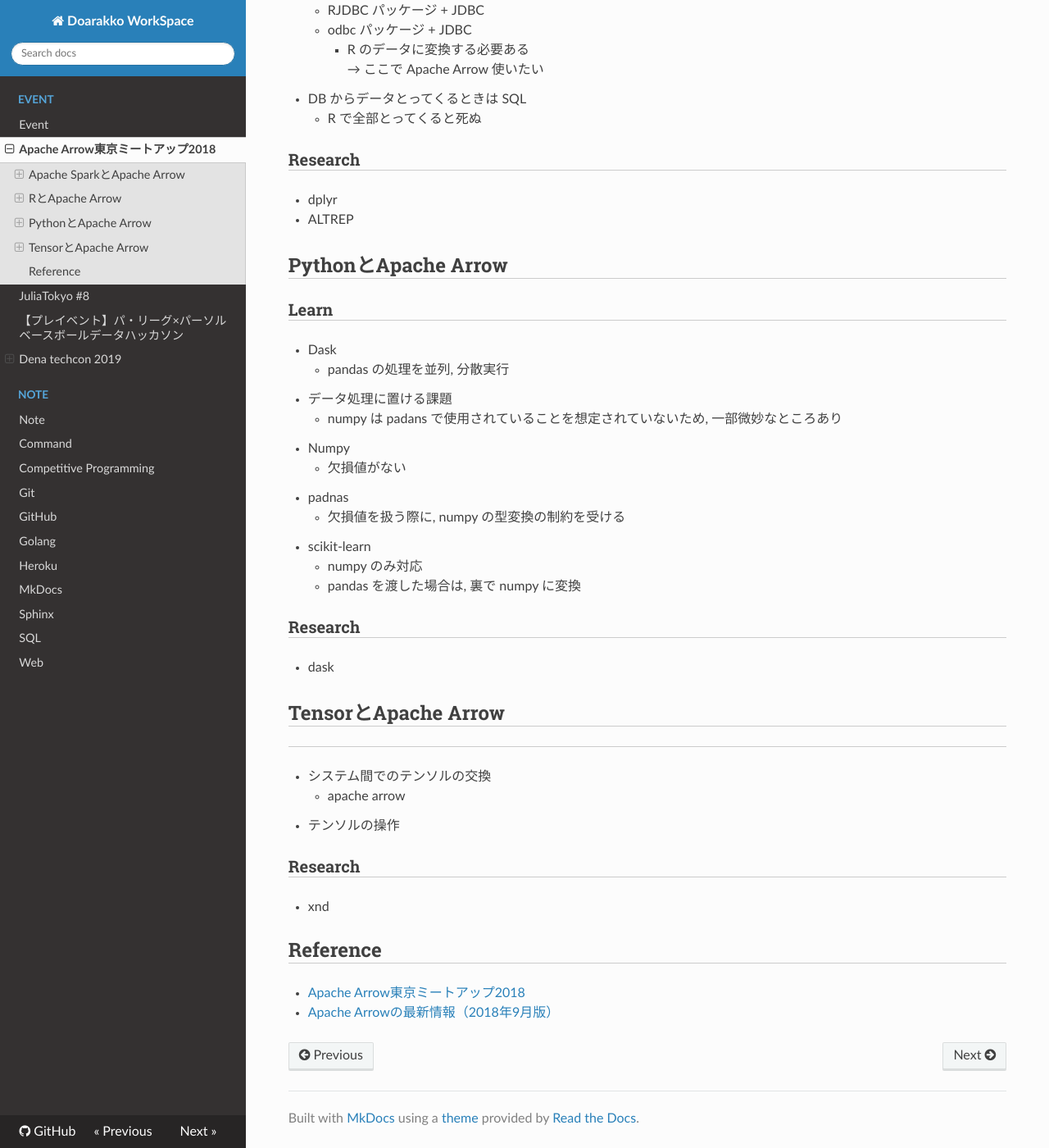
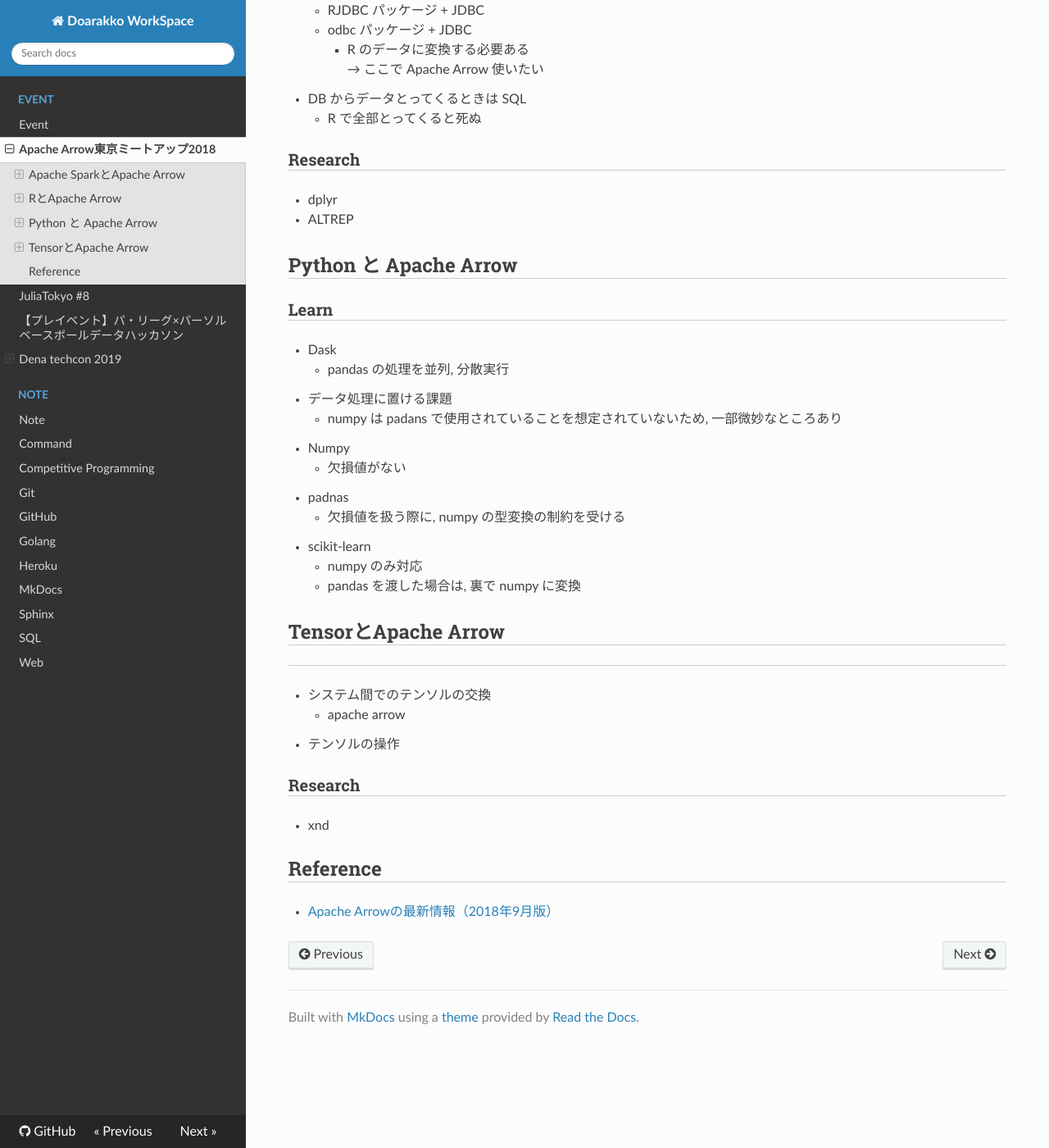
Before and after one commit to Doarakko/mkdocs-github-pages, an MkDocs documentation site: the page built from docs/event/apache-arrow-tokyo-meetup-2018.md, in a window 1280 px wide and 1400 px high, scrolled down 534 px. Shown: the whole window at 82% size. Built offline with MkDocs 1.6.1, drawn with Linux system fonts in a browser that asks for light colours; nearby versions of some CDN libraries.

Commit message:
rm dask and clean

```diff
--- a/docs/event/apache-arrow-tokyo-meetup-2018.md
+++ b/docs/event/apache-arrow-tokyo-meetup-2018.md
@@ -1,4 +1,4 @@
-# Apache Arrow東京ミートアップ2018
+# [Apache Arrow東京ミートアップ2018](https://speee.connpass.com/event/103514/)
 ## Apache SparkとApache Arrow
 ### Reasearch
 - PySpark
@@ -19,7 +19,7 @@
 - dplyr
 - ALTREP
 
-## PythonとApache Arrow
+## Python と Apache Arrow
 ### Learn
 - Dask
     - pandas の処理を並列, 分散実行
@@ -32,8 +32,6 @@
 - scikit-learn
     - numpy のみ対応
     - pandas を渡した場合は, 裏で numpy に変換
-### Research
-- dask
 
 ## TensorとApache Arrow
 ###
@@ -45,5 +43,4 @@
 - xnd
 
 ## Reference
-- [Apache Arrow東京ミートアップ2018](https://speee.connpass.com/event/103514/)
 - [Apache Arrowの最新情報（2018年9月版）](https://www.clear-code.com/blog/2018/9/5.html)
```
